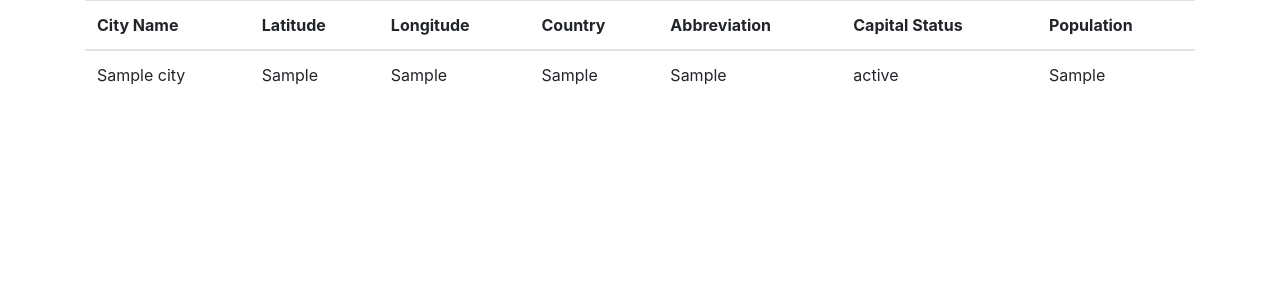
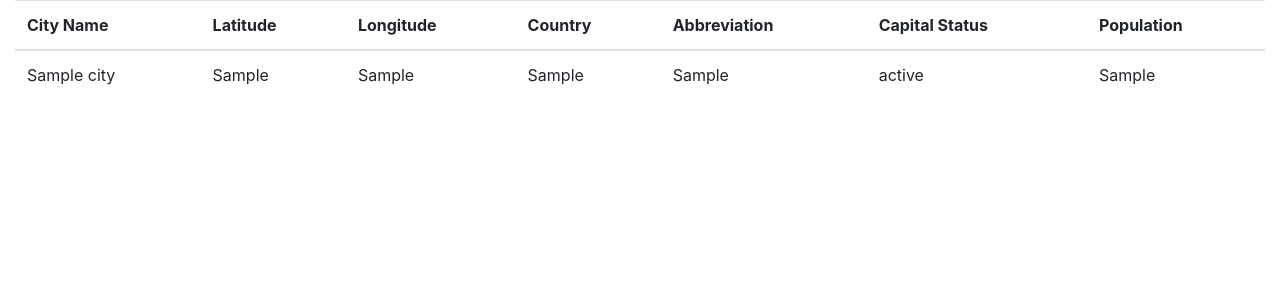
Before and after one commit to rpr325/WebAppHW1, a Flask app: template app/templates/index.html in a window 1280 px wide. Shown: the part 56-356 px from the top of the page. Run offline with Flask 2, Linux system fonts and the light colour scheme; the template is opened without the code that fills it: most values are stand-ins (such as "Sample title", 1, 10 or a date in 2020); some libraries are stand-ins or nearby versions.

Commit message:
Fix: layout.html code update.

```diff
--- a/app/templates/layout.html
+++ b/app/templates/layout.html
@@ -9,8 +9,8 @@
 
     <meta charset="utf-8">
     <meta name="viewport" content="width=device-width, initial-scale=1, shrink-to-fit=no">
-    <link rel="stylesheet" href="https://stackpath.bootstrapcdn.com/bootstrap/4.4.1/css/bootstrap.min.css"
-          integrity="sha384-Vkoo8x4CGsO3+Hhxv8T/Q5PaXtkKtu6ug5TOeNV6gBiFeWPGFN9MuhOf23Q9Ifjh" crossorigin="anonymous">
+    <link rel="stylesheet" href="https://stackpath.bootstrapcdn.com/bootstrap/4.4.1/css/bootstrap.min.css" integrity="sha384-Vkoo8x4CGsO3+Hhxv8T/Q5PaXtkKtu6ug5TOeNV6gBiFeWPGFN9MuhOf23Q9Ifjh" crossorigin="anonymous">
+
     {% if user %}
     <title>Welcome to {{ user.username }}'s site</title>
     {% else %}
@@ -38,7 +38,7 @@
     </ul>
   </div>
 </nav>
-<main role="main" class="container">{% block content %}{% endblock %}</main>
+<div class="container-fluid">{% block content %}{% endblock %}</div>
 
 <!-- Optional JavaScript -->
 <!-- jQuery first, then Popper.js, then Bootstrap JS -->
```
